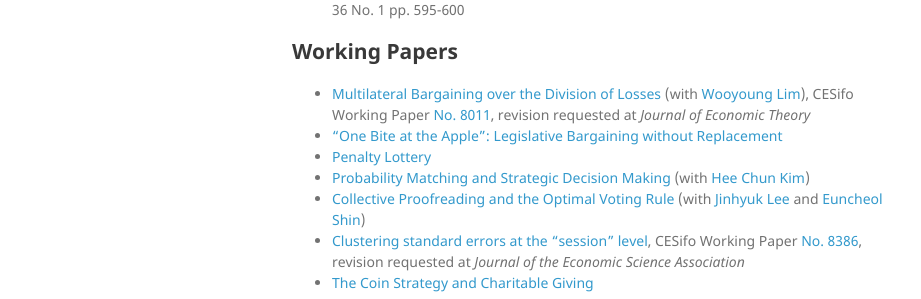
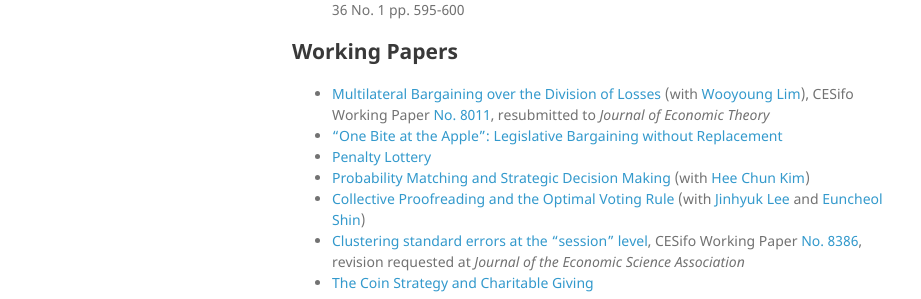
Before and after one commit to kimdukgyoo/kimdukgyoo.github.io, a Jekyll site: the page built from index.md, in a window 1280 px wide and 1321 px high. Shown: the part 706-1005 px from the top of the window, without its empty margins (178-1099 px from the left). Built offline with Jekyll 4.4.1, drawn with Linux system fonts in a browser that asks for light colours; our own code applies the rules of GitHub Pages for plain Markdown files.

Commit message:
Update index.md

```diff
--- a/index.md
+++ b/index.md
@@ -19,7 +19,7 @@
 <!--6. Why Are the Poor Conservative? (with Paul Moon Sub Choi), _Korean Journal of Economics_, 2015, Vol.22(1), pp. 15-24-->
 
 ## Working Papers
-* <a href="https://kimdukgyoo.github.io/PDFfiles/MBL.pdf" target="_blank">Multilateral Bargaining over the Division of Losses</a> (with <a href="http://wooyoung.people.ust.hk/" target="_blank">Wooyoung Lim</a>), CESifo Working Paper <a href="https://www.cesifo.org/DocDL/cesifo1_wp8011.pdf" target="_blank">No. 8011</a>, revision requested at _Journal of Economic Theory_
+* <a href="https://kimdukgyoo.github.io/PDFfiles/MBL.pdf" target="_blank">Multilateral Bargaining over the Division of Losses</a> (with <a href="http://wooyoung.people.ust.hk/" target="_blank">Wooyoung Lim</a>), CESifo Working Paper <a href="https://www.cesifo.org/DocDL/cesifo1_wp8011.pdf" target="_blank">No. 8011</a>, resubmitted to _Journal of Economic Theory_
 * <a href="https://kimdukgyoo.github.io/PDFfiles/OneBiteAtTheApple.pdf" target="_blank"> "One Bite at the Apple": Legislative Bargaining without Replacement</a>
 * <a href="https://kimdukgyoo.github.io/PDFfiles/Penalty_Lottery.pdf" target="_blank"> Penalty Lottery </a>
 * <a href="https://kimdukgyoo.github.io/PDFfiles/ProbMatching.pdf" target="_blank"> Probability Matching and Strategic Decision Making</a> (with <a href="https://sites.google.com/site/hckim0822/home" target="_blank">Hee Chun Kim</a>)
```
